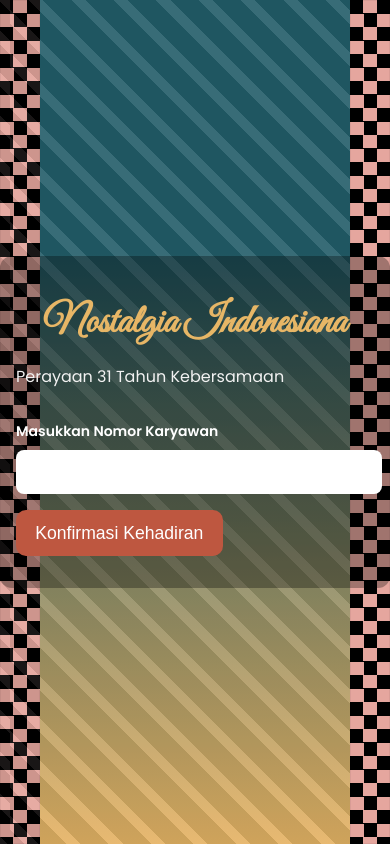
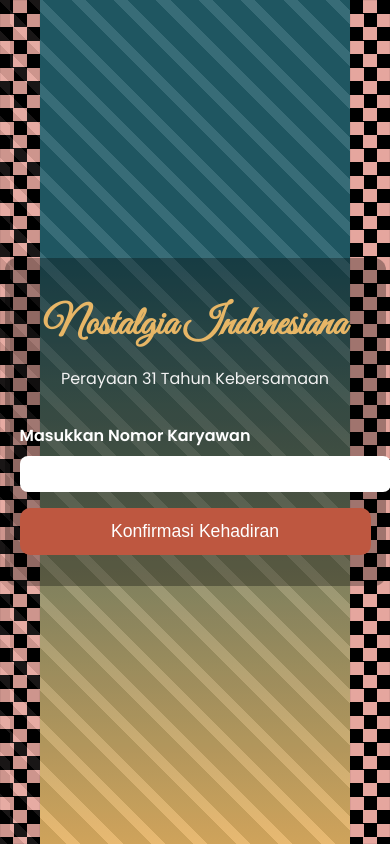
Before and after one commit to dian2019rahma-maker/Nostalgia-indonesiana-31thBRC, a plain HTML site: page index.html in a window 390 px wide. Drawn offline with nearby package versions, Linux system fonts and the light colour scheme; no server answers.

Commit message:
Update style.css

```diff
--- a/style.css
+++ b/style.css
@@ -150,33 +150,51 @@ body {
 
    @media (max-width: 768px) {
     body {
-    font-size: 14px;
+      background-size: cover;
+      background-attachment: fixed;
+    }
+
+    .container {
+      max-width: 90%;
+      padding: 15px;
+    }
+
+    input[type="text"], button {
+      width: 100%;
+      font-size: 1rem;
+      padding: 12px;
+    }
+
+    .card {
+      max-width: 90%;
+      font-size: 0.95rem;
+      padding: 15px;
     }
 
     h1 {
-    font-size: 1.6rem;
+      font-size: 1.8rem;
       text-align: center;
     }
 
-  .container {
-    padding: 1rem;
-  }
-
-  .hero-section {
-    height: auto;
-    padding: 2rem 1rem;
-    background-size: cover;
-  }
-
-  .btn {
+    p {
       font-size: 1rem;
-    padding: 0.7rem 1.2rem;
+      text-align: center;
     }
   }
 
-@media (max-width: 480px) {
+  @media (max-width: 400px) {
     h1 {
-    font-size: 1.2rem;
+      font-size: 1.4rem;
+    }
+
+    input[type="text"], button {
+      font-size: 0.9rem;
+      padding: 10px;
+    }
+
+    .card {
+      font-size: 0.85rem;
+    }
   }
 
   .btn {
```
Lines whose indentation alone changed are shown as unchanged.
